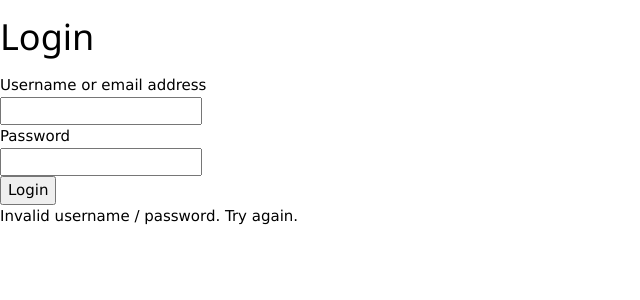
After one commit to nicobatungbacal/ITMGT130-PRMS, a Flask app: page /tryagain in a window 1280 px wide. The commit adds this page. Shown: the top 300 px of the page, without its empty margins (0-640 px from the left). Run offline with Flask 2, Linux system fonts and the light colour scheme.

Commit message:
With "try again" function if wrong log-in details

```diff
--- a/PatientRecordManagementSystem/app.py
+++ b/PatientRecordManagementSystem/app.py
@@ -16,13 +16,16 @@ logging.basicConfig(level=logging.DEBUG)
 app.logger.setLevel(logging.INFO)
 
 @app.route('/')
-def index():
+def login():
     return render_template('login.html')
+
+@app.route('/tryagain')
+def tryagain():
+    return render_template('tryagain.html')
 
 @app.route('/home')
 def home():
     return render_template('home.html')
-
 
 @app.route('/services')
 def services():
@@ -36,10 +39,6 @@ def booking():
 def doctor():
     return 'Doctors Page. Place Doctors Page contents here.'
 
-@app.route('/login', methods=['GET', 'POST'])
-def login():
-    return render_template('login.html')
-
 @app.route('/auth', methods = ['GET', 'POST'])
 def auth():
     username = request.form.get('username')
@@ -51,7 +50,7 @@ def auth():
         session["user"] = user
         return redirect('/home')
     else:
-        return redirect('/login')
+        return redirect('/tryagain')
 
 @app.route('/logout')
 def logout():
--- a/PatientRecordManagementSystem/templates/header.html
+++ b/PatientRecordManagementSystem/templates/header.html
@@ -1,6 +1,7 @@
 <html>
   <header>
-    <link rel="stylesheet" href="https://stackpath.bootstrapcdn.com/bootstrap/4.3.1/css/bootstrap.min.css" integrity="sha384-ggOyR0iXCbMQv3Xipma34MD+dH/1fQ784/j6cY/iJTQUOhcWr7x9JvoRxT2MZw1T" crossorigin="anonymous"/>
+    <meta name="viewport" content="width=device-width, initial-scale=1">
+    <link rel="stylesheet" href="https://www.w3schools.com/w3css/4/w3.css">
     <style>
       .footer {
         font-size:10px;
--- /dev/null
+++ b/PatientRecordManagementSystem/templates/tryagain.html
@@ -0,0 +1,26 @@
+<h1>Login</h1>
+<header>
+  <meta name="viewport" content="width=device-width, initial-scale=1">
+  <link rel="stylesheet" href="https://www.w3schools.com/w3css/4/w3.css">
+  <style>
+    .footer {
+      font-size:10px;
+    }
+  </style>
+</header>
+<form action="/auth" method="POST">
+   <div>
+     Username or email address
+   </div>
+   <input type="text" name="username"></input>
+   <div>
+     Password
+   </div>
+   <input type="password" name="password"></input>
+   <div>
+   <input type="submit" value="Login"/>
+   </div>
+   <div>
+   Invalid username / password. Try again.
+   </div>
+</form>
```
